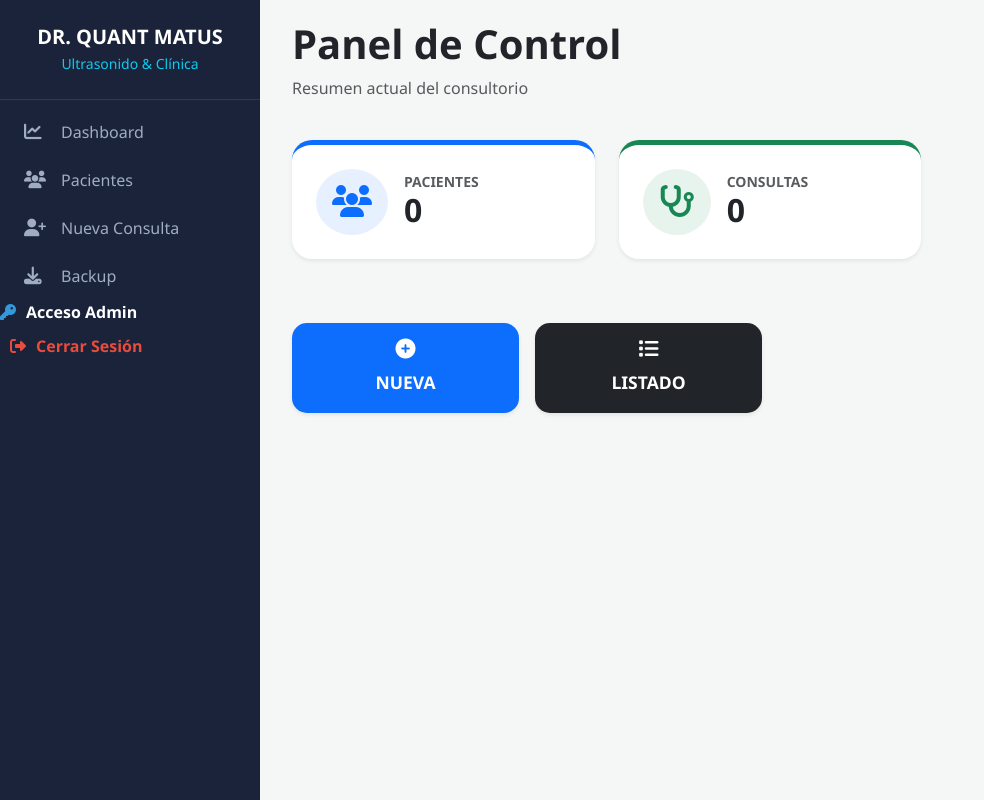
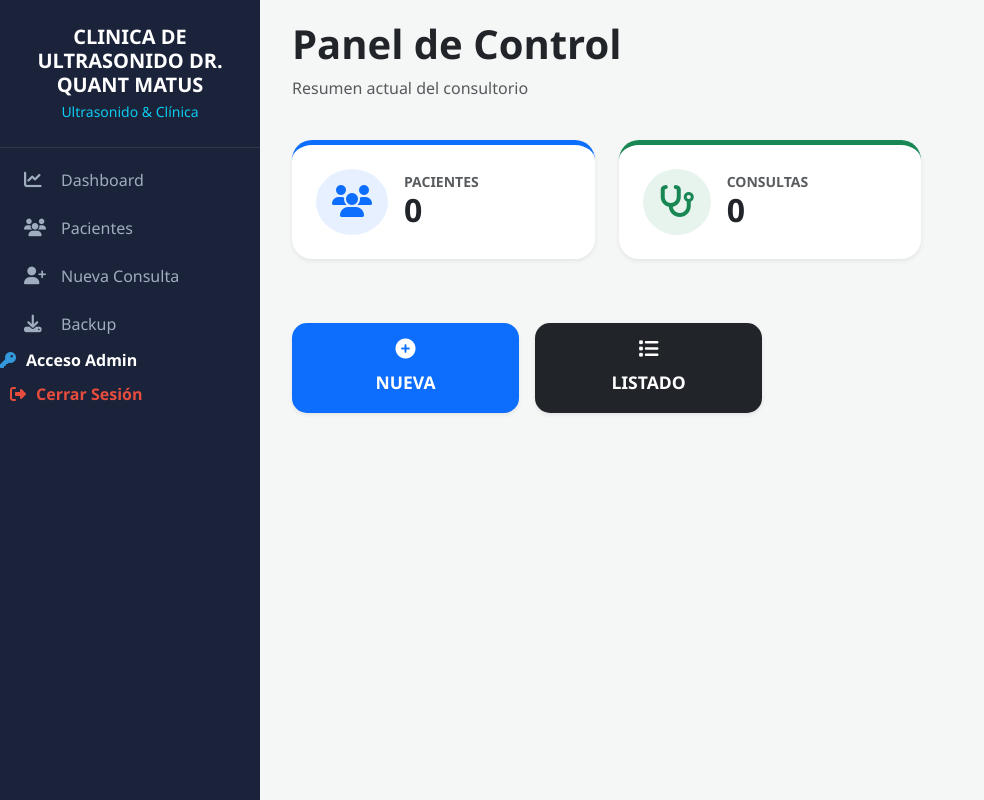
Before and after one commit to ottonmq/clinica-django, a Django app: page / in a window 1280 px wide. Shown: the whole page, without its empty margins (0-984 px from the left). Run offline with Django 5.2, Linux system fonts and the light colour scheme; data that the repository does not hold is empty.

Commit message:
Actualizar base.html

```diff
--- a/consultorio/templates/base.html
+++ b/consultorio/templates/base.html
@@ -128,7 +128,7 @@
 
     <div class="sidebar">
         <div class="sidebar-header">
-            <h2 class="h5 fw-bold text-white mb-1">DR. QUANT MATUS</h2>
+            <h2 class="h5 fw-bold text-white mb-1">CLINICA DE ULTRASONIDO DR. QUANT MATUS</h2>
             <p class="small text-info mb-0">Ultrasonido & Clínica</p>
         </div>
 
```
